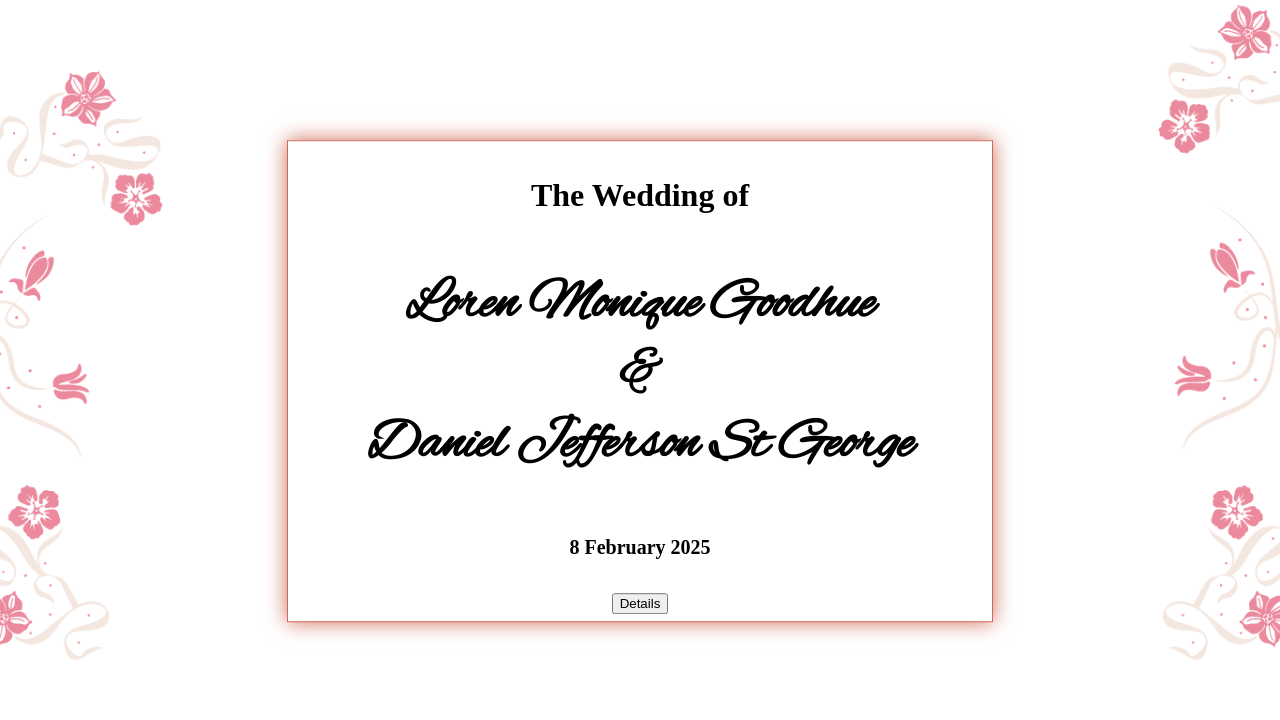
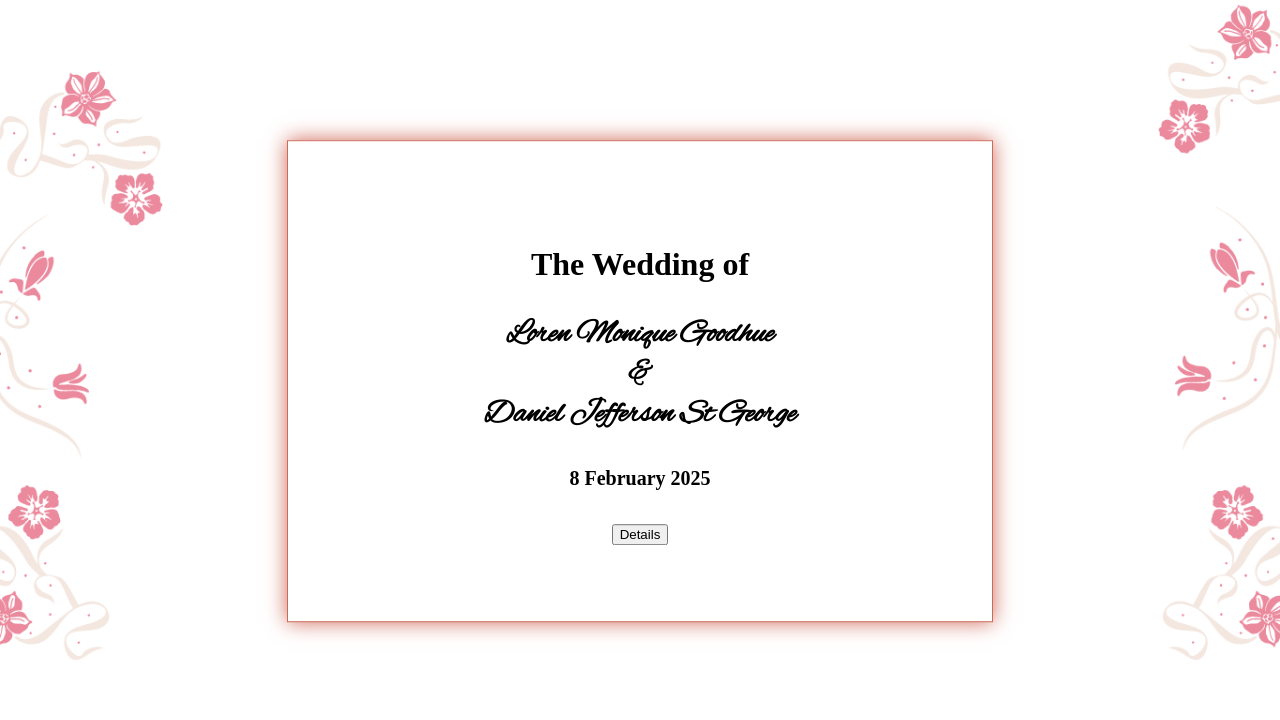
Before and after one commit to DanielStg/wedding_site, a PHP site: page / in a window 1280 px wide. Shown: the top 720 px of the page. Run offline with PHP 8.4, Linux system fonts and the light colour scheme; some web fonts are replaced.

Commit message:
font size smaller

```diff
--- a/css/theme.css
+++ b/css/theme.css
@@ -51,7 +51,7 @@ body{
 }
 #text_name{
     font-family: namesFont;
-    font-size: 56px;
+
 }
 
 /* .header_buttons{
```
